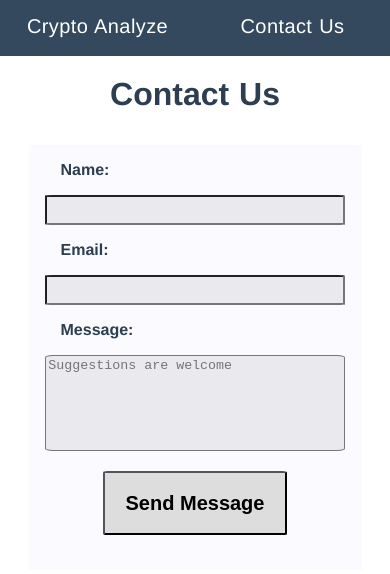
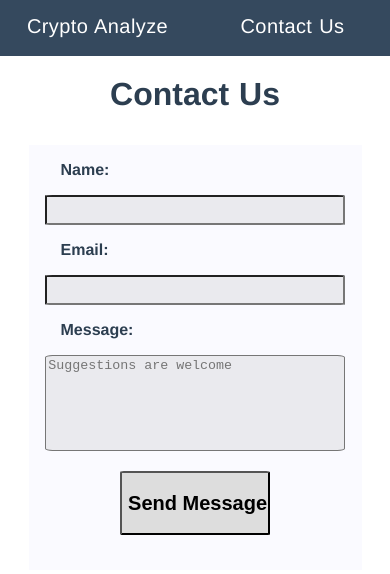
Before and after one commit to frederickalcantara/crypto-analyze, a Nuxt app: page /Contact in a window 390 px wide. Shown: the top 574 px of the page. Built offline with nearby package versions, Linux system fonts and the light colour scheme.

Commit message:
Fixed Sizing for Tablet Portrait Mode

```diff
--- a/src/pages/Contact.vue
+++ b/src/pages/Contact.vue
@@ -168,7 +168,7 @@ h1 {
 	.form-button {
 		background-color: #dddddd;
 		height: 64px;
-		width: 55%;
+		width: 45%;
 		font-size: 1.25rem;
 		text-align: center;
 	}
```
